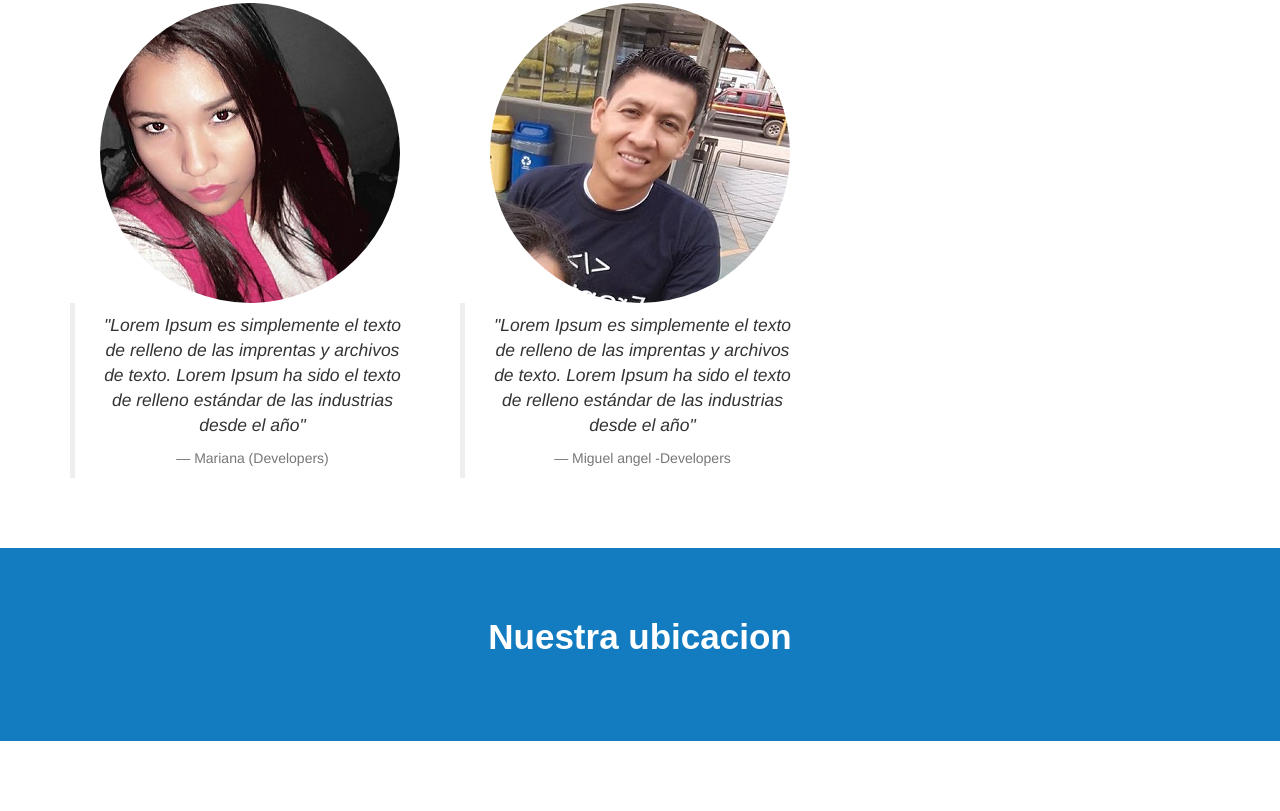
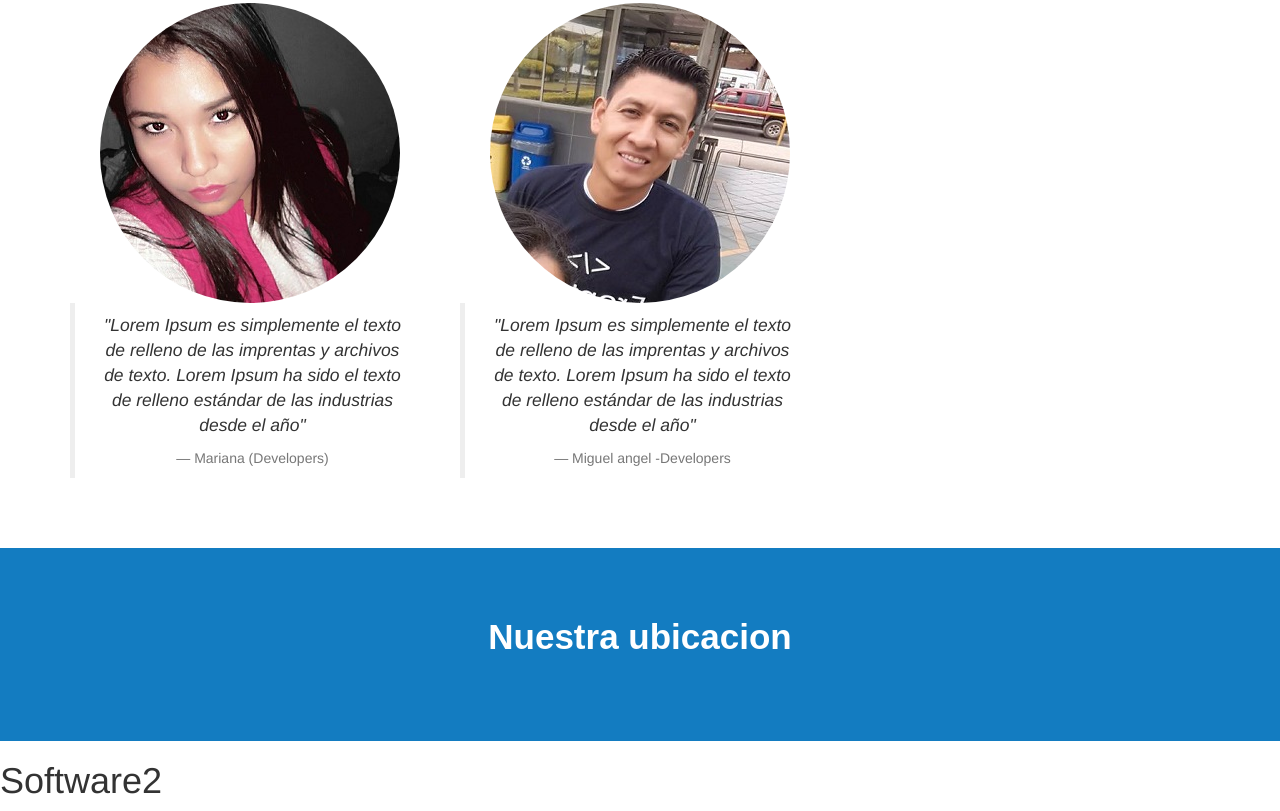
Before and after one commit to AltMario/Desarrollo-de-SofwareII, a plain HTML site: page index.html in a window 1280 px wide. Shown: the part 940-1751 px from the top of the page. Before the commit the page ends 1681 px from the top, so only its background shows below. Drawn offline with Linux system fonts and the light colour scheme.

Commit message:
Esta es una prueba

```diff
--- a/index.html
+++ b/index.html
@@ -73,6 +73,7 @@
         </div>
     </div>
 </section>
+<h1>Software2</h1>
 
 
     <script src="js/bootstrap.min.js"></script>
```
